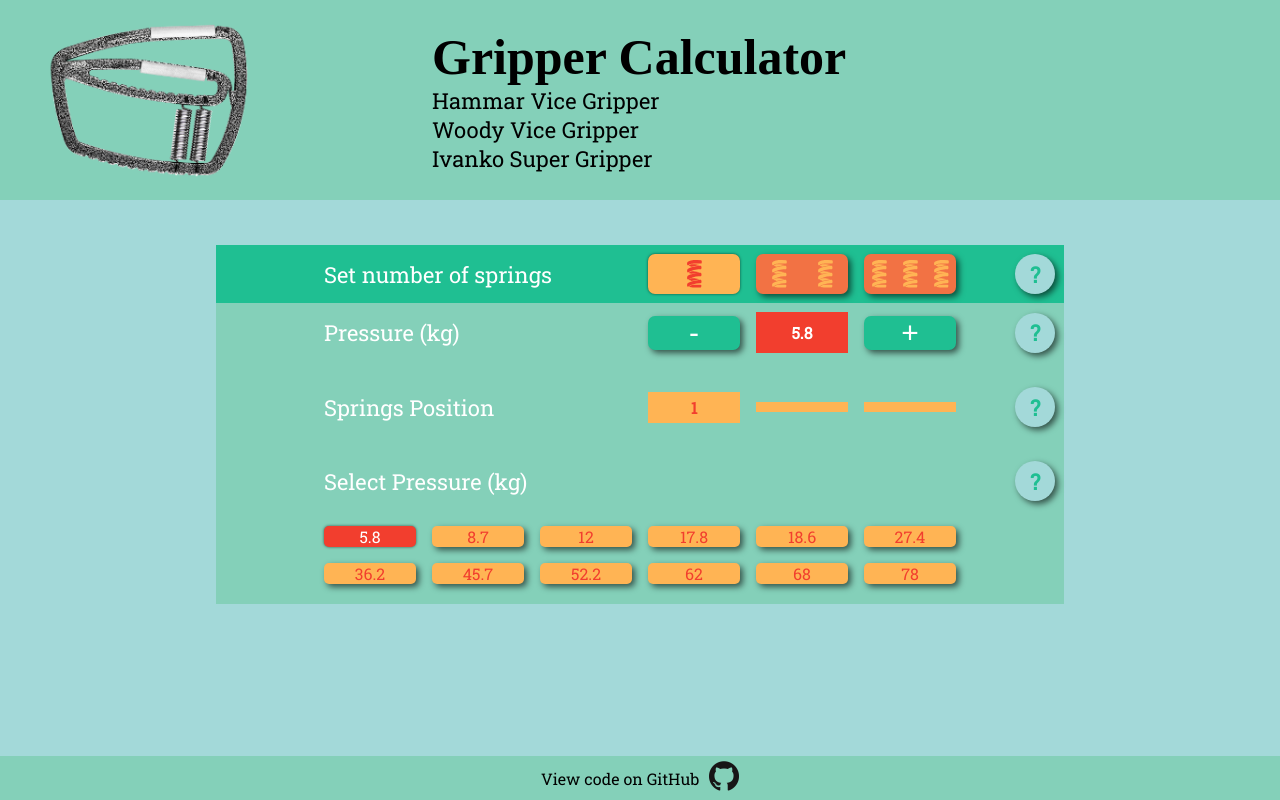
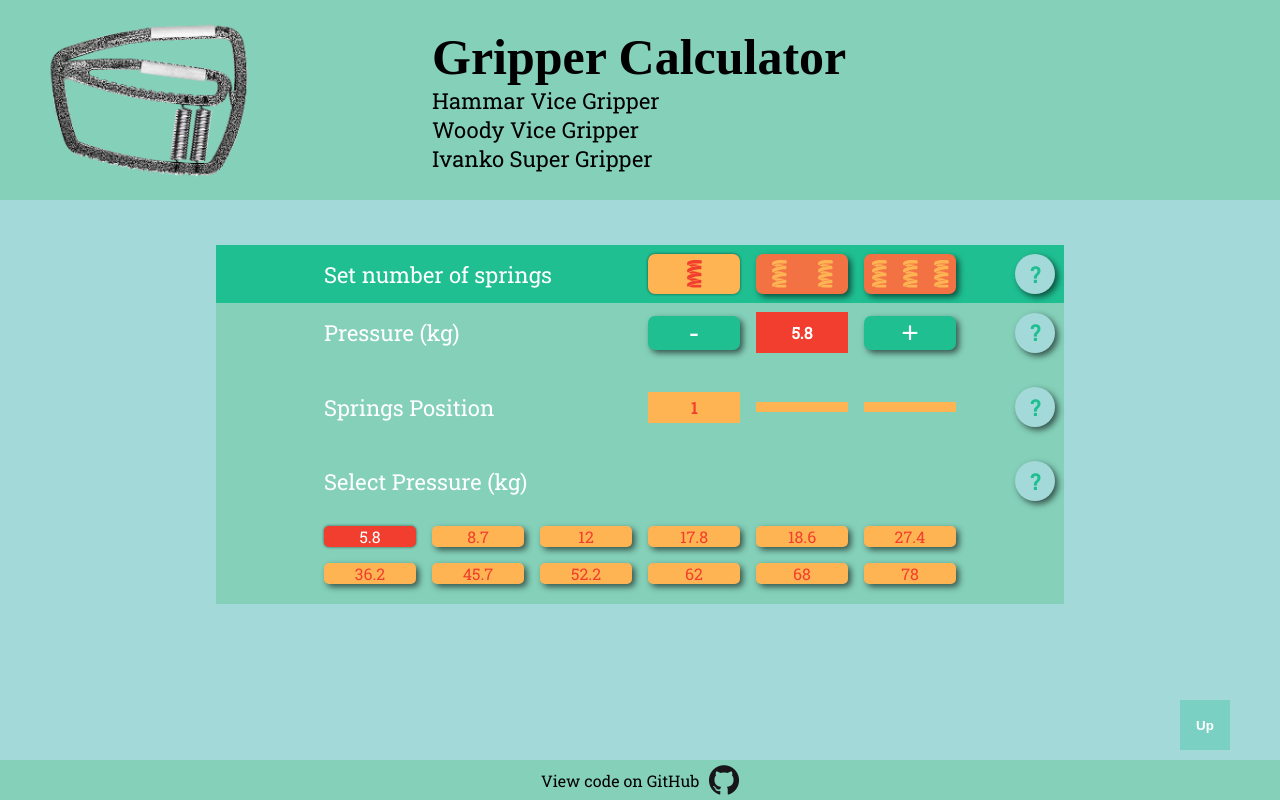
Before and after one commit to AlexanderPershin/gripper, a React (Create React App) app: page / in a window 1280 px wide. Built offline with nearby package versions, Linux system fonts and the light colour scheme; a web font is replaced by a local one.

Commit message:
scrollbar customized and up btn added

```diff
--- a/src/components/App.js
+++ b/src/components/App.js
@@ -21,12 +21,12 @@
       </header>
       <Calculator />
       <footer className='app-footer'>
-        View code on GitHub{' '}
         <a
           href='https://github.com/AlexanderPershin/gripper'
           target='_blank'
           rel='noopener noreferrer'
         >
+          <span className='footer-text'>View code on GitHub</span>
           <img src={githubicon} alt='github' />
         </a>
       </footer>
--- a/src/components/Caclulator.js
+++ b/src/components/Caclulator.js
@@ -17,7 +17,8 @@
     selectedIndex: 0,
     spr1: 1,
     spr2: null,
-    spr3: null
+    spr3: null,
+    showUpBtn: false
   };
 
   wrightToLocalStorage = (pressure, index, spr1, spr2, spr3) => {
@@ -35,6 +36,8 @@
   };
 
   componentDidMount() {
+    window.addEventListener('scroll', this.handleScroll);
+
     const savedData = JSON.parse(localStorage.getItem('gripper'));
     if (savedData) {
       const {
@@ -65,6 +68,10 @@
         spr3: spring_3_pos
       });
     }
+  }
+
+  componentWillUnmount() {
+    window.removeEventListener('scroll', this.handleScroll);
   }
 
   ifSelected = num => {
@@ -220,6 +227,30 @@
     }
   };
 
+  handleScroll = () => {
+    const scrollHeight = Math.max(
+      document.body.scrollHeight,
+      document.documentElement.scrollHeight,
+      document.body.offsetHeight,
+      document.documentElement.offsetHeight,
+      document.body.clientHeight,
+      document.documentElement.clientHeight
+    );
+    const scrollOffset = document.documentElement.scrollTop;
+    const sbHeight =
+      window.innerHeight * (window.innerHeight / document.body.offsetHeight);
+
+    if (Math.ceil(scrollOffset) + sbHeight >= scrollHeight) {
+      this.setState({ showUpBtn: true });
+    } else {
+      this.setState({ showUpBtn: false });
+    }
+  };
+
+  handleScrollTop = () => {
+    document.documentElement.scrollTop = 0;
+  };
+
   render() {
     return (
       <main className='calc'>
@@ -330,6 +361,11 @@
             handleSetPressure={this.handleSetPressure}
           />
         </div>
+        {this.state.showUpBtn ? (
+          <button className='up-btn' onClick={this.handleScrollTop}>
+            Up
+          </button>
+        ) : null}
       </main>
     );
   }
--- a/src/sass/_base.scss
+++ b/src/sass/_base.scss
@@ -30,3 +30,37 @@
     list-style: none;
   }
 }
+
+// Scrollbar
+body::-webkit-scrollbar {
+  width: 16px;
+}
+
+body::-webkit-scrollbar-track {
+  background: rgba(31, 191, 146, 0.3);
+}
+
+body::-webkit-scrollbar-thumb {
+  background-color: $color_3;
+  border-radius: 8px;
+  border: 2px solid $color_2;
+}
+
+// Up button
+.up-btn {
+  position: fixed;
+  right: 50px;
+  bottom: 50px;
+  height: 50px;
+  width: 50px;
+  border: none;
+  outline: none;
+  font-weight: bold;
+  color: white;
+  cursor: pointer;
+  background: rgba(31, 191, 146, 0.3);
+  transition: background 0.5s ease-in-out 0.01s;
+  &:hover {
+    background: rgba(31, 191, 146, 0.7);
+  }
+}
--- a/src/sass/components/_app.scss
+++ b/src/sass/components/_app.scss
@@ -52,6 +52,13 @@
     display: flex;
     justify-content: center;
     align-items: center;
+    a {
+      text-decoration: none;
+      color: black;
+      display: flex;
+      justify-content: center;
+      align-items: center;
+    }
     img {
       height: 30px;
       width: 30px;
```
